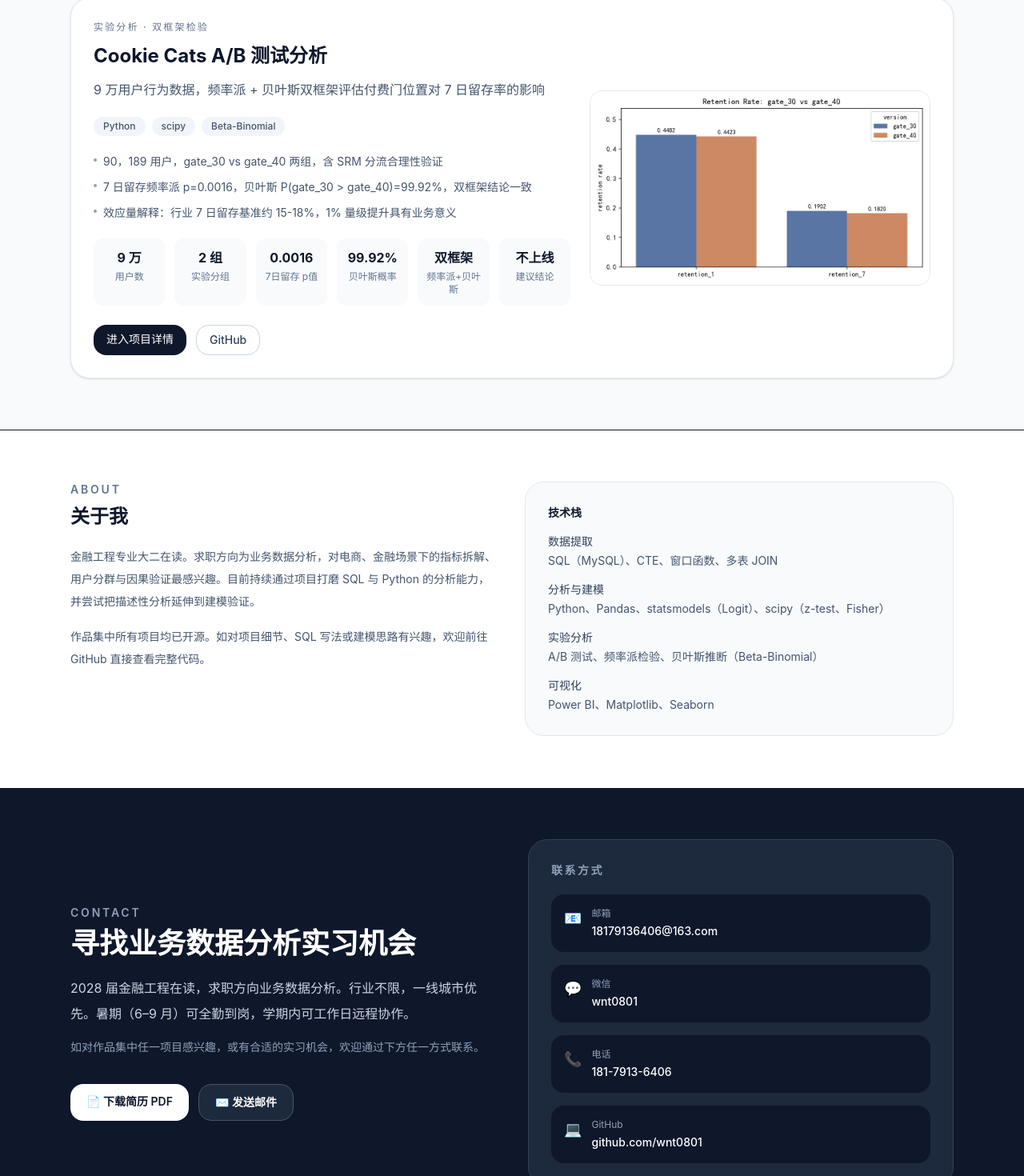
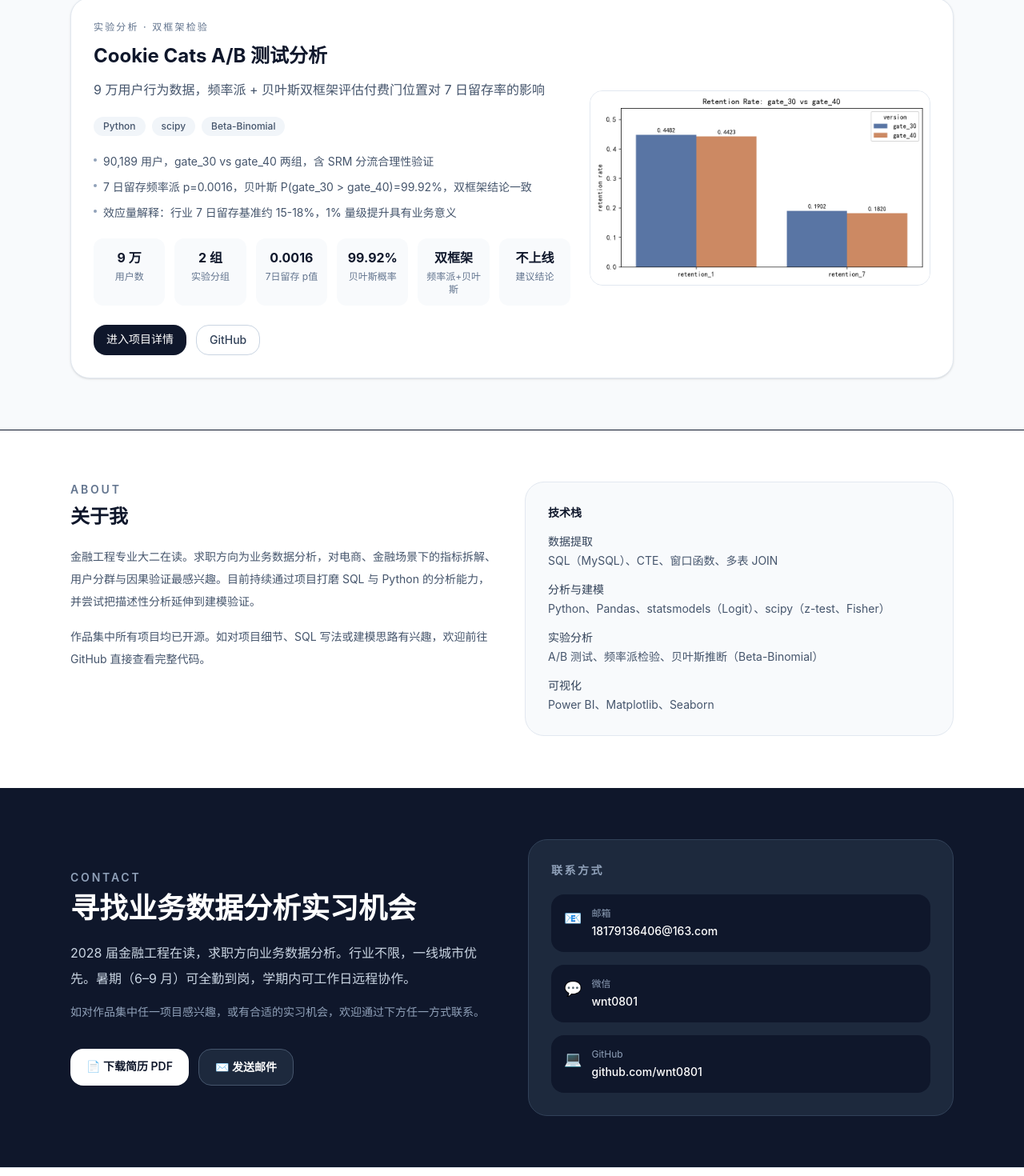
Before and after one commit to wnt0801/olist-portfolio-site, a Next.js app: page / in a window 1280 px wide. Shown: the part 1253-2723 px from the top of the page at 80% size. Built offline with nearby package versions, Linux system fonts and the light colour scheme.

Commit message:
remove phone number, fix thousand separators in highlights

```diff
--- a/app/page.tsx
+++ b/app/page.tsx
@@ -49,10 +49,6 @@ export default function HomePage() {
       coverAlt: "7 日留存率对比",
     },
   ];
-
-  const C = "，";
-  const COLON = "：";
-  const fix = (s: string) => s.replace(/,/g, C).replace(/:/g, COLON);
 
   return (
     <div className="min-h-screen bg-slate-50 text-slate-900">
@@ -107,7 +103,7 @@ export default function HomePage() {
 
                     <ul className="mt-5 space-y-2 text-sm leading-6 text-slate-600">
                       {p.highlights.map((h, i) => (
-                        <li key={i} className="flex gap-2"><span className="mt-2 inline-block h-1 w-1 shrink-0 rounded-full bg-slate-400" /><span>{fix(h)}</span></li>
+                        <li key={i} className="flex gap-2"><span className="mt-2 inline-block h-1 w-1 shrink-0 rounded-full bg-slate-400" /><span>{h}</span></li>
                       ))}
                     </ul>
 
@@ -206,13 +202,6 @@ export default function HomePage() {
                     </div>
                   </div>
                   <div className="flex items-start gap-3 rounded-2xl bg-slate-900 p-4">
-                    <div className="text-lg">📞</div>
-                    <div className="flex-1 min-w-0">
-                      <div className="text-xs text-slate-400">电话</div>
-                      <a href="tel:18179136406" className="mt-1 block text-sm font-medium text-white transition hover:text-slate-300">181-7913-6406</a>
-                    </div>
-                  </div>
-                  <div className="flex items-start gap-3 rounded-2xl bg-slate-900 p-4">
                     <div className="text-lg">💻</div>
                     <div className="flex-1 min-w-0">
                       <div className="text-xs text-slate-400">GitHub</div>
```
Also changed, not shown: 1 other file (tests, documents, lock files or other folders).
